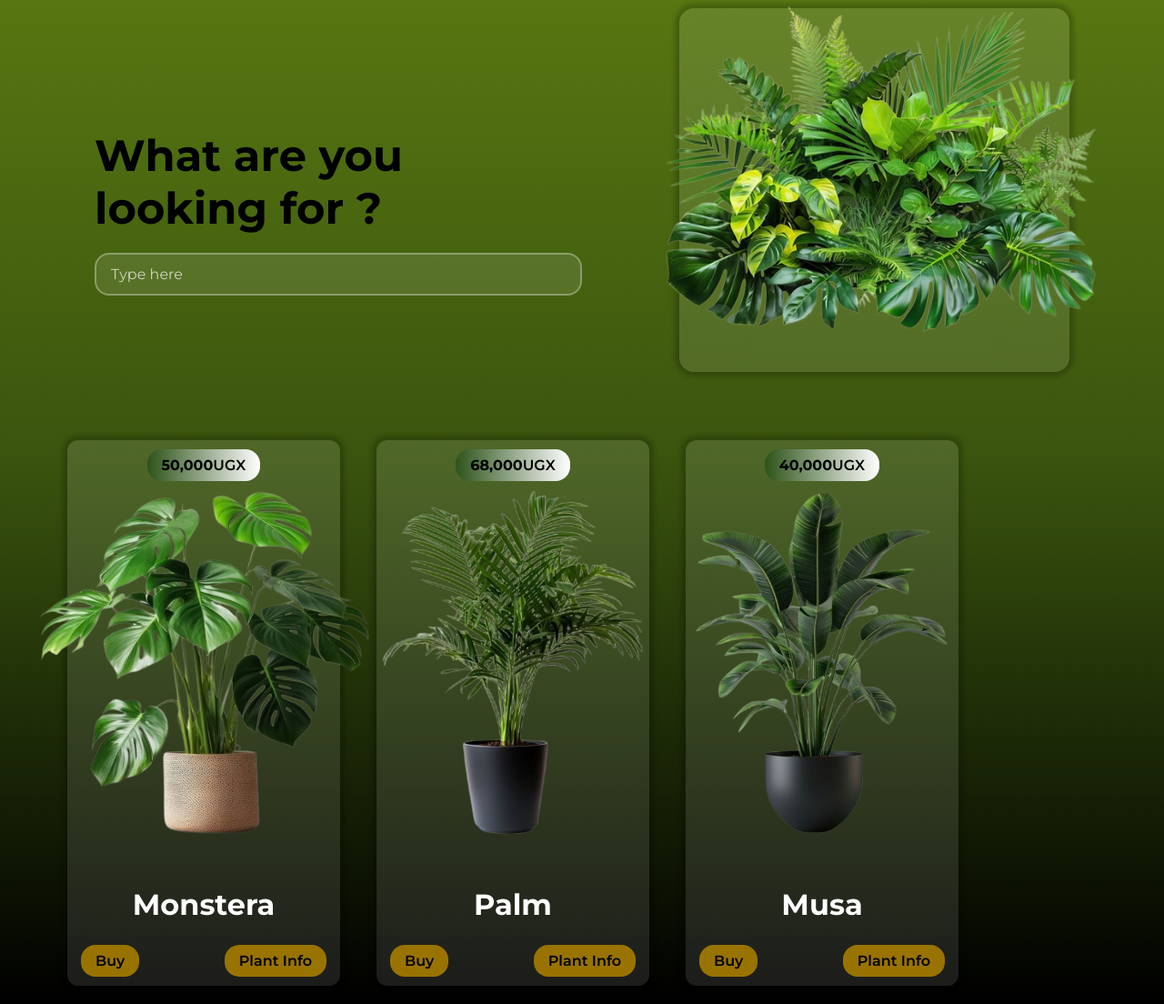
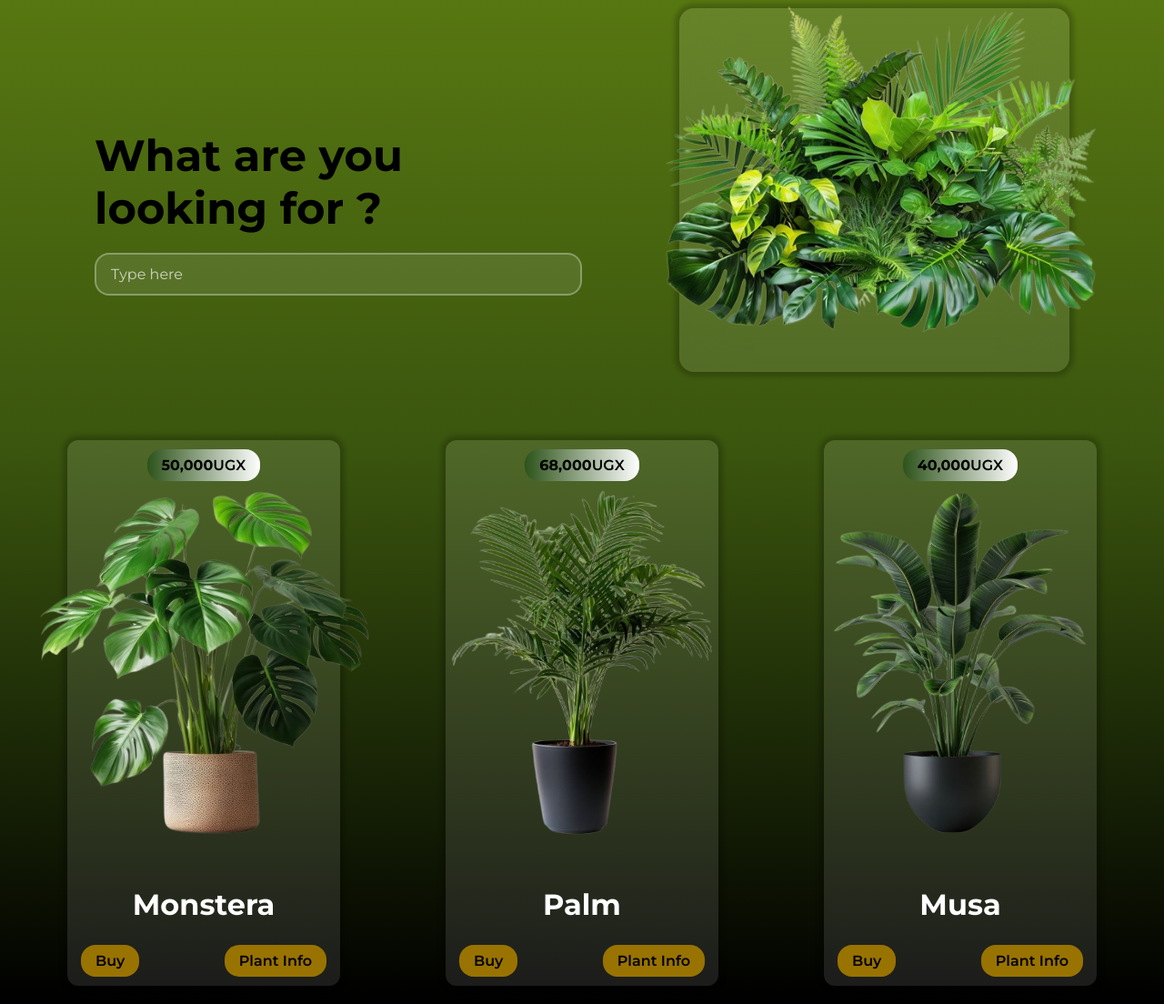
Before and after one commit to Mirembe-Peace/Eden_Botanical_Gardens, a PHP site: page / in a window 1280 px wide. Shown: the part 106-1210 px from the top of the page at 91% size. Run offline with PHP 8.4, Linux system fonts and the light colour scheme; some web fonts are replaced.

Commit message:
some changes

```diff
--- a/style/style.css
+++ b/style/style.css
@@ -170,6 +170,8 @@ main{
 
 .plant-display{
     display: flex;
+    align-items: center;
+    justify-content: space-between;
     gap: 20px;
     padding: 20px 5%;
 }
```
